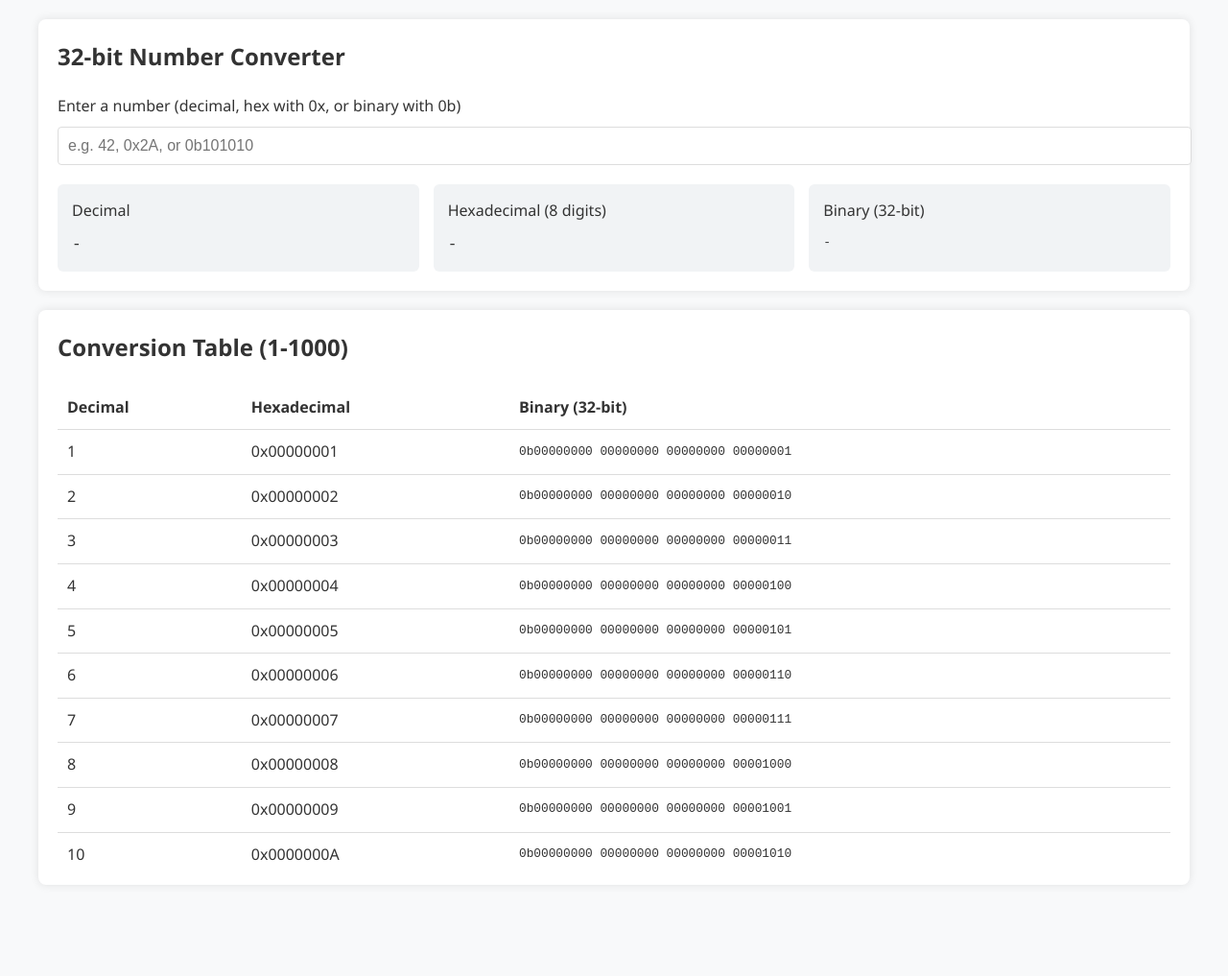
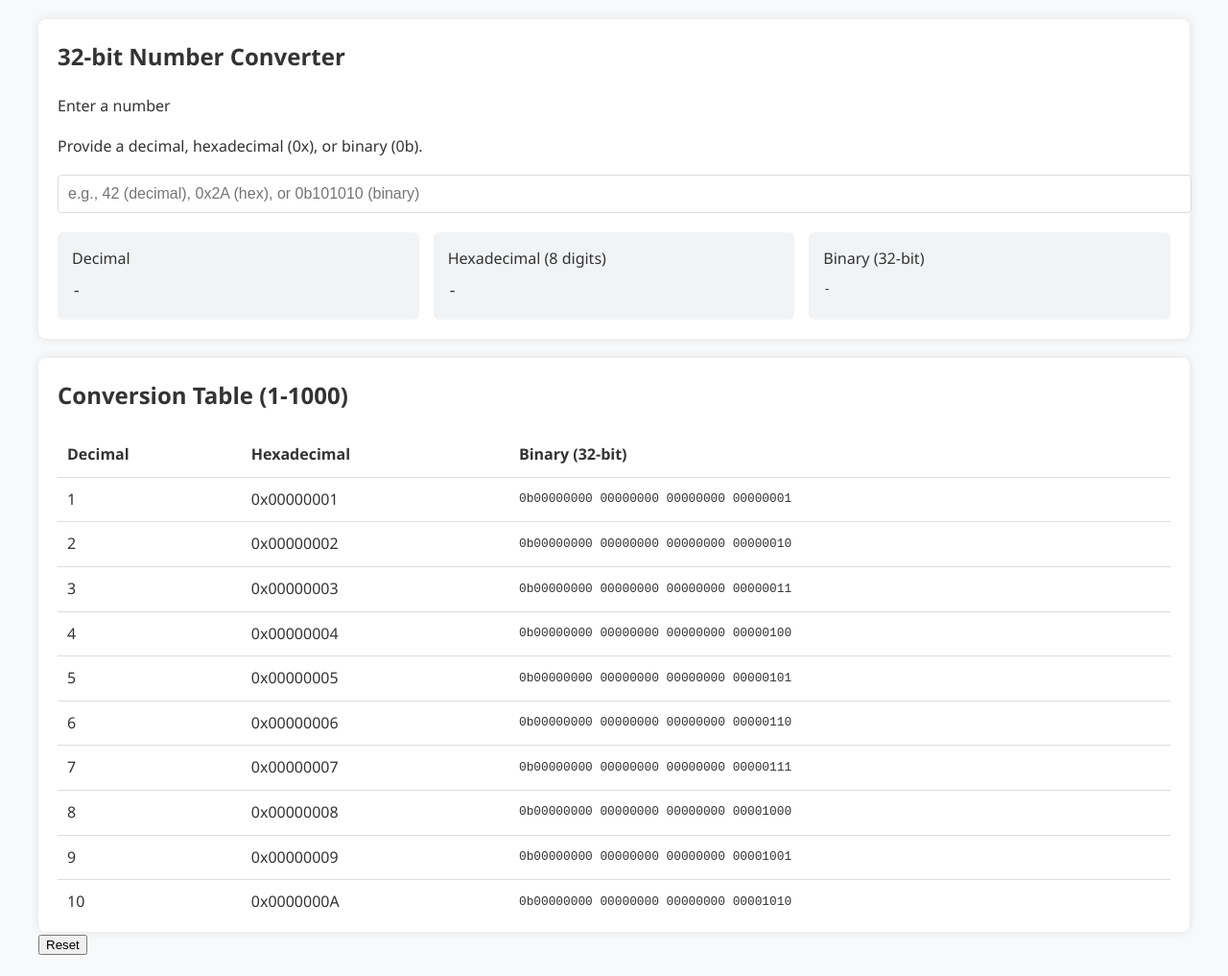
Before and after one commit to manoj-23/32bitConverter, a plain HTML site: page index.html in a window 1280 px wide. Shown: the whole page at 96% size. Before the commit the page ends 942 px from the top, so only its background shows below. Drawn offline with Linux system fonts and the light colour scheme.

Commit message:
Update index.html
Updated Code review points

```diff
--- a/index.html
+++ b/index.html
@@ -3,71 +3,100 @@
 <head>
   <meta charset="UTF-8">
   <meta name="viewport" content="width=device-width, initial-scale=1.0">
+  <meta name="description" content="A tool to convert 32-bit numbers to decimal, hexadecimal, and binary formats.">
   <title>32-bit Number Converter</title>
   <style>
+    :root {
+      --primary-color: #333;
+      --background-color: #f8f9fa;
+      --card-bg: white;
+      --border-color: #ddd;
+      --error-color: #dc3545;
+      --font-family: 'Segoe UI', Tahoma, Geneva, Verdana, sans-serif;
+    }
+
     body {
-      font-family: 'Segoe UI', Tahoma, Geneva, Verdana, sans-serif;
+      font-family: var(--font-family);
       line-height: 1.6;
-      color: #333;
+      color: var(--primary-color);
       max-width: 1200px;
       margin: 0 auto;
       padding: 20px;
-      background-color: #f8f9fa;
+      background-color: var(--background-color);
     }
+
     .container { display: flex; flex-direction: column; gap: 20px; }
     .card {
-      background-color: white;
+      background-color: var(--card-bg);
       border-radius: 8px;
       box-shadow: 0 0 10px rgba(0, 0, 0, 0.1);
       padding: 20px;
     }
+
     .card-header { margin-bottom: 20px; }
     .card-title {
       font-size: 1.5rem;
       font-weight: 600;
       margin: 0;
     }
+
     .input-group { margin-bottom: 20px; }
     label { display: block; margin-bottom: 8px; font-weight: 500; }
     input {
       width: 100%;
       padding: 10px;
-      border: 1px solid #ddd;
+      border: 1px solid var(--border-color);
       border-radius: 4px;
       font-size: 1rem;
     }
-    .error { color: #dc3545; font-size: 0.875rem; margin-top: 5px; }
+
+    .error { color: var(--error-color); font-size: 0.875rem; margin-top: 5px; }
     .results { display: grid; grid-template-columns: 1fr; gap: 15px; }
     @media (min-width: 768px) {
       .results { grid-template-columns: repeat(3, 1fr); }
     }
+
     .result-box {
       background-color: #f1f3f5;
       padding: 15px;
       border-radius: 6px;
     }
+
     .result-title { font-weight: 500; margin-bottom: 10px; }
     .result-value {
       font-family: 'Courier New', Courier, monospace;
       word-break: break-all;
     }
+
     .binary-value { font-size: 0.8rem; }
     .table-container {
       max-height: 500px;
       overflow-y: auto;
       margin-top: 15px;
     }
+
     table { width: 100%; border-collapse: collapse; }
-    th, td { padding: 10px; text-align: left; border-bottom: 1px solid #ddd; }
+    th, td { padding: 10px; text-align: left; border-bottom: 1px solid var(--border-color); }
     th {
       position: sticky;
       top: 0;
-      background-color: white;
+      background-color: var(--card-bg);
       font-weight: 600;
     }
+
     .binary-cell {
       font-family: 'Courier New', Courier, monospace;
       font-size: 0.8rem;
+    }
+
+    @media (max-width: 576px) {
+      .results { grid-template-columns: 1fr; }
+      table {
+        font-size: 0.8rem;
+      }
+      .binary-cell {
+        display: none; /* Hide binary column on mobile */
+      }
     }
   </style>
 </head>
@@ -79,8 +108,9 @@
       </div>
       <div class="card-body">
         <div class="input-group">
-          <label for="number-input">Enter a number (decimal, hex with 0x, or binary with 0b)</label>
-          <input type="text" id="number-input" placeholder="e.g. 42, 0x2A, or 0b101010">
+          <label for="number-input" aria-describedby="number-input-desc">Enter a number</label>
+          <p id="number-input-desc">Provide a decimal, hexadecimal (0x), or binary (0b).</p>
+          <input type="text" id="number-input" placeholder="e.g., 42 (decimal), 0x2A (hex), or 0b101010 (binary)">
           <div id="error-message" class="error"></div>
         </div>
 
@@ -122,6 +152,7 @@
     </div>
   </div>
 
+  <button id="reset-button">Reset</button>
   <script>
     document.addEventListener('DOMContentLoaded', function() {
       const numberInput = document.getElementById('number-input');
@@ -130,9 +161,17 @@
       const hexResult = document.getElementById('hex-result');
       const binaryResult = document.getElementById('binary-result');
       const tableBody = document.getElementById('table-body');
+      const resetButton = document.getElementById('reset-button');
+
+      function debounce(func, delay = 300) {
+        let timeoutId;
+        return function (...args) {
+          clearTimeout(timeoutId);
+          timeoutId = setTimeout(() => func.apply(this, args), delay);
+        };
+      }
 
       function formatBinary(num) {
-        // Handle negative numbers using two's complement
         if (num < 0) {
           num = 0xFFFFFFFF + num + 1;
         }
@@ -141,9 +180,18 @@
         return `0b${paddedBinary.match(/.{1,8}/g).join(' ')}`;
       }
 
+      function validateInput(value) {
+        const decimalRegex = /^-?\d+$/;
+        const hexRegex = /^0x[0-9A-Fa-f]+$/;
+        const binaryRegex = /^0b[01]+$/;
+
+        return decimalRegex.test(value) || hexRegex.test(value) || binaryRegex.test(value);
+      }
+
       function convertNumber(value) {
         errorMessage.textContent = '';
-        if (value === '') {
+        if (value === '' || !validateInput(value)) {
+          errorMessage.textContent = 'Invalid input. Please enter a valid decimal, hex (0x), or binary (0b) number.';
           return { decimal: '-', hex: '-', binary: '-' };
         }
 
@@ -161,7 +209,6 @@
             throw new Error('Invalid number format');
           }
 
-          // Handle 32-bit signed integer range
           if (num > 2147483647 || num < -2147483648) {
             throw new Error('Number out of 32-bit range (-2,147,483,648 to 2,147,483,647)');
           }
@@ -185,20 +232,25 @@
       }
 
       function generateTable() {
-        let tableHtml = '';
+        const rows = [];
         for (let i = 1; i <= 1000; i++) {
-          tableHtml += `
+          rows.push(`
             <tr>
               <td>${i}</td>
               <td>0x${i.toString(16).toUpperCase().padStart(8, '0')}</td>
               <td class="binary-cell">${formatBinary(i)}</td>
             </tr>
-          `;
+          `);
         }
-        tableBody.innerHTML = tableHtml;
+        tableBody.innerHTML = rows.join('');
       }
 
-      numberInput.addEventListener('input', updateResults);
+      resetButton.addEventListener('click', () => {
+        numberInput.value = '';
+        updateResults();
+      });
+
+      numberInput.addEventListener('input', debounce(updateResults));
       generateTable();
     });
   </script>
```
